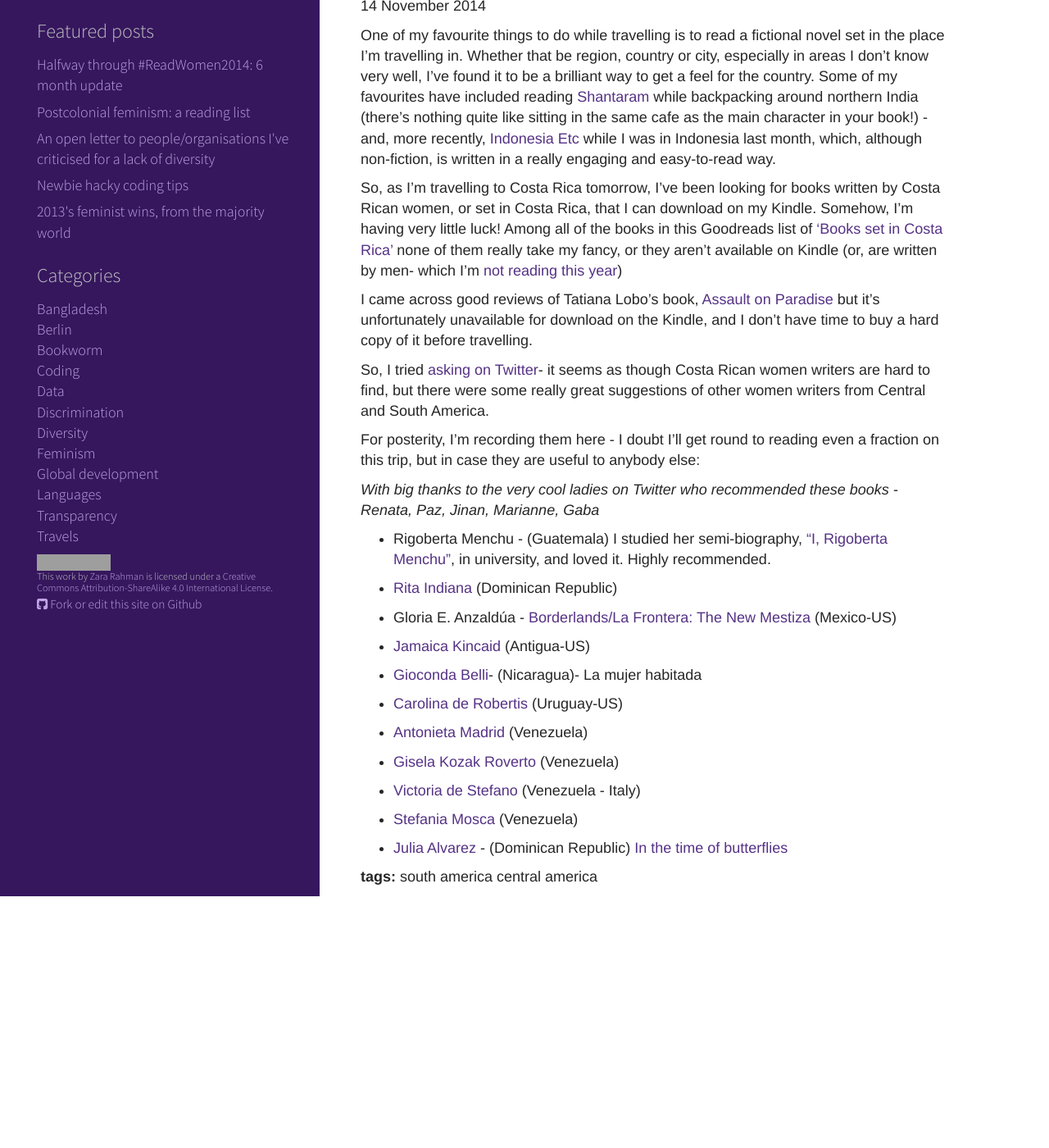
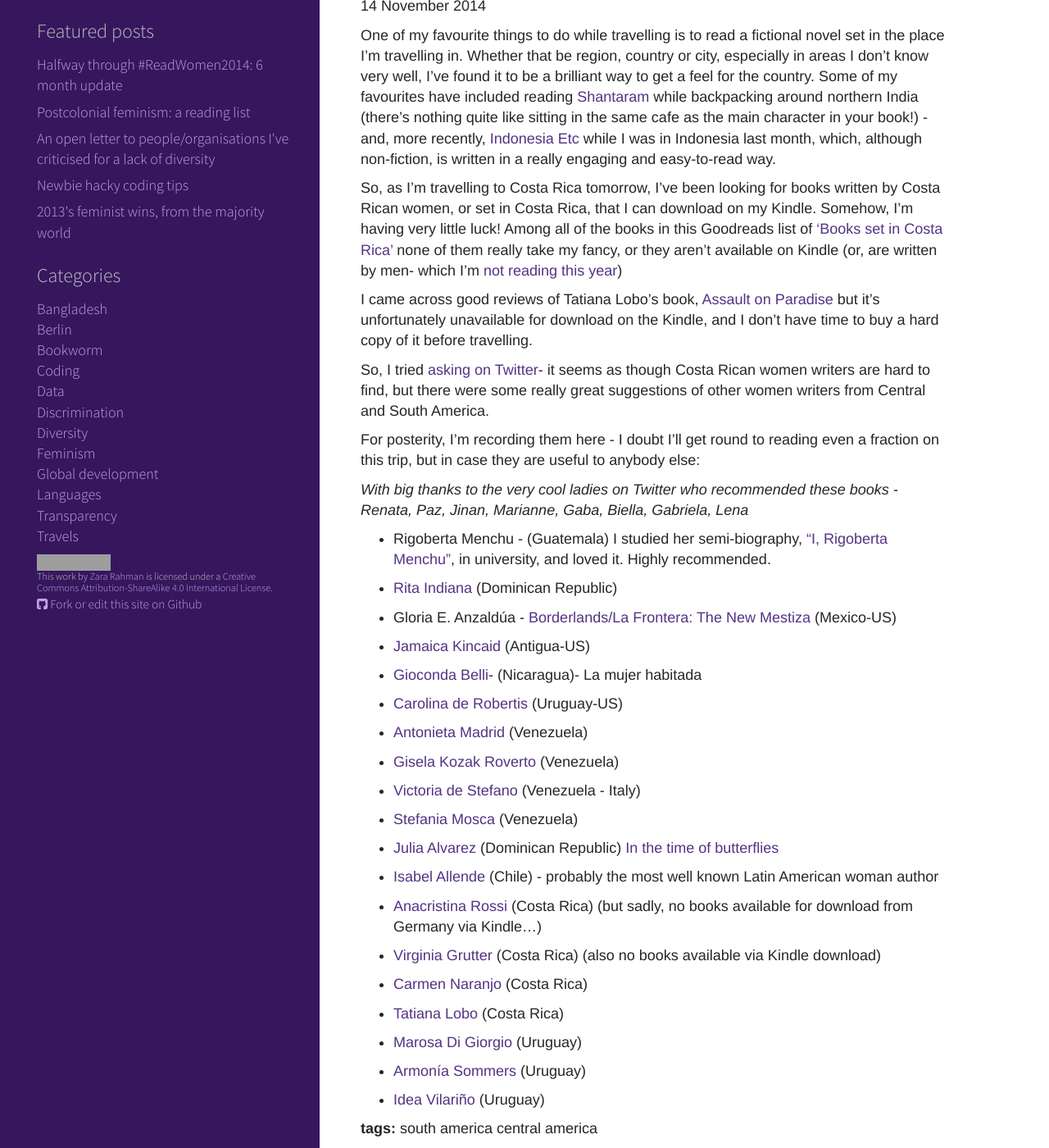
Before and after one commit to zararah/zararah.net, a Jekyll site: the page built from _posts/2014/2014-11-14-latin-american-women-writers.md, in a window 1280 px wide and 1400 px high, scrolled down 205 px. Shown: the whole window at 82% size. Built offline with Jekyll 4.4.1, drawn with Linux system fonts in a browser that asks for light colours; Markdown is read by kramdown in place of the engine named in the settings; before the commit the page ends 1298 px from its top, so only the background shows below that; grey boxes are pictures that could not be loaded.

Commit message:
Add more authors to list of LA women

```diff
--- a/_posts/2014/2014-11-14-latin-american-women-writers.md
+++ b/_posts/2014/2014-11-14-latin-american-women-writers.md
@@ -21,7 +21,7 @@
 
 For posterity, I'm recording them here - I doubt I'll get round to reading even a fraction on this trip, but in case they are useful to anybody else:
 
-*With big thanks to the very cool ladies on Twitter who recommended these books - Renata, Paz, Jinan, Marianne, Gaba*
+*With big thanks to the very cool ladies on Twitter who recommended these books - Renata, Paz, Jinan, Marianne, Gaba, Biella, Gabriela, Lena*
 
 * Rigoberta Menchu - (Guatemala) I studied her semi-biography, ["I, Rigoberta Menchu"](https://www.goodreads.com/book/show/233292.I_Rigoberta_Mench_), in university, and loved it. Highly recommended.
 
@@ -43,4 +43,20 @@
 
 * [Stefania Mosca](https://es.wikipedia.org/wiki/Stefania_Mosca) (Venezuela)
 
-* [Julia Alvarez](https://www.goodreads.com/author/show/7277.Julia_Alvarez) - (Dominican Republic) [In the time of butterflies](https://www.goodreads.com/book/show/11206.In_the_Time_of_the_Butterflies?from_search=true)
+* [Julia Alvarez](https://www.goodreads.com/author/show/7277.Julia_Alvarez) (Dominican Republic) [In the time of butterflies](https://www.goodreads.com/book/show/11206.In_the_Time_of_the_Butterflies?from_search=true)
+
+* [Isabel Allende](https://es.wikipedia.org/wiki/Isabel_Allende) (Chile) - probably the most well known Latin American woman author
+
+* [Anacristina Rossi](https://es.wikipedia.org/wiki/Anacristina_Rossi) (Costa Rica) (but sadly, no books available for download from Germany via Kindle...)
+
+* [Virginia Grutter](https://es.wikipedia.org/wiki/Virginia_Grutter) (Costa Rica) (also no books available via Kindle download)
+
+* [Carmen Naranjo](https://es.wikipedia.org/wiki/Carmen_Naranjo) (Costa Rica)
+
+* [Tatiana Lobo](https://es.wikipedia.org/wiki/Tatiana_Lobo) (Costa Rica)
+
+* [Marosa Di Giorgio](https://es.wikipedia.org/wiki/Marosa_di_Giorgio) (Uruguay)
+
+* [Armonía Sommers](https://es.wikipedia.org/wiki/Armon%C3%ADa_Somers) (Uruguay)
+
+* [Idea Vilariño](https://es.wikipedia.org/wiki/Idea_Vilari%C3%B1o) (Uruguay)
```
